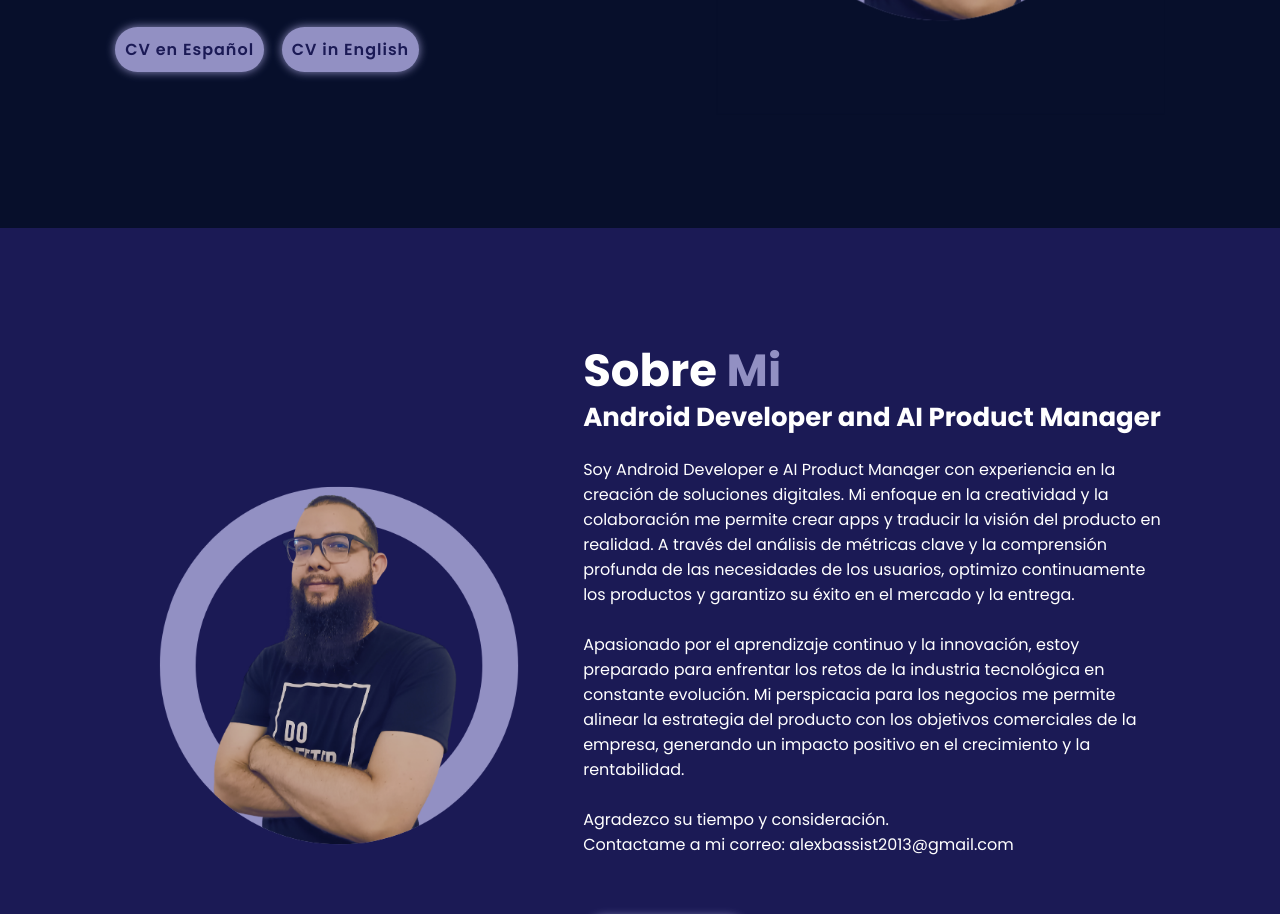
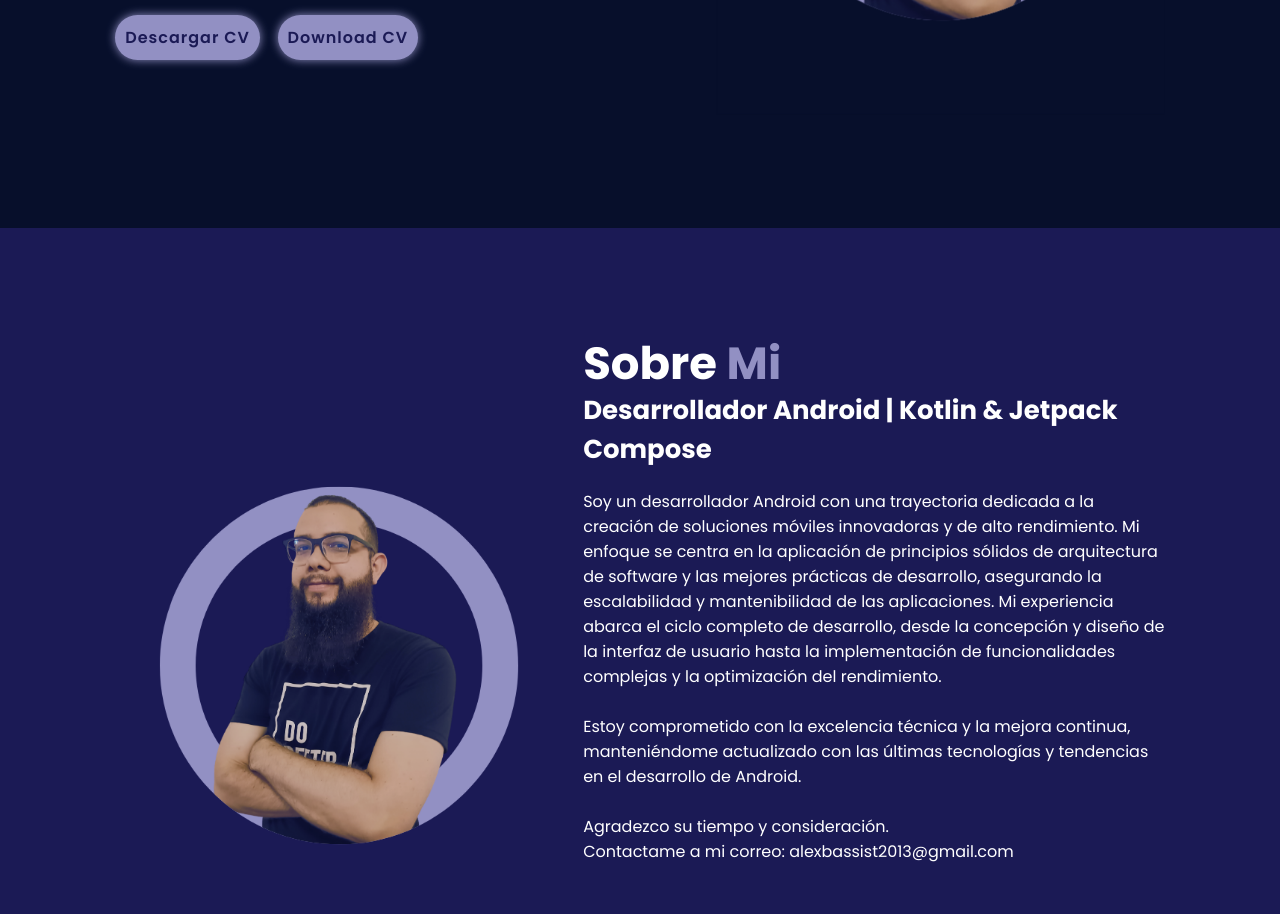
Before and after one commit to alexdevep7/MyPortfolio, a plain HTML site: page index.html in a window 1280 px wide. Shown: the part 572-1486 px from the top of the page. Drawn offline with nearby package versions, Linux system fonts and the light colour scheme.

Commit message:
new changes

```diff
--- a/index.html
+++ b/index.html
@@ -39,9 +39,8 @@
         <h1>Alfredo Castillo</h1>
         <h3>Y soy <span class="multiple-text"></span></h3>
         <p>
-          Colaboro con equipos multidisciplinarios para desarrollar software que
-          impulsa la transformación digital, creando experiencias de usuario
-          excepcionales que convierten ideas en productos exitosos.
+          Impulsado por la innovación y la mejora continua. comprometido con la
+          creación de aplicaciones de alta calidad y la colaboración en equipo.
         </p>
         <div class="social-media">
           <!-- los links para redes -->
@@ -54,16 +53,16 @@
           ></a>
         </div>
         <a
-          href="alfredo_castillo_cv.pdf"
+          href="android_developer_cv.pdf"
           download="curriculum_vitae.pdf"
           class="btn"
-          >CV en Español</a
+          >Descargar CV</a
         >
         <a
-          href="eng_alfredo_castillo_cvpdf.pdf"
+          href="eng_android_developer_cv.pdf"
           download="curriculum_vitae.pdf"
           class="btn"
-          >CV in English</a
+          >Download CV</a
         >
         <!--<a href="#" class="btn">Descargar CV</a> -->
       </div>
@@ -80,22 +79,21 @@
 
       <div class="about-content">
         <h2 class="heading">Sobre <span>Mi</span></h2>
-        <h3>Android Developer and AI Product Manager</h3>
+        <h3>Desarrollador Android | Kotlin & Jetpack Compose</h3>
         <p>
-          Soy Android Developer e AI Product Manager con experiencia en la
-          creación de soluciones digitales. Mi enfoque en la creatividad y la
-          colaboración me permite crear apps y traducir la visión del producto
-          en realidad. A través del análisis de métricas clave y la comprensión
-          profunda de las necesidades de los usuarios, optimizo continuamente
-          los productos y garantizo su éxito en el mercado y la entrega.
+          Soy un desarrollador Android con una trayectoria dedicada a la
+          creación de soluciones móviles innovadoras y de alto rendimiento. Mi
+          enfoque se centra en la aplicación de principios sólidos de
+          arquitectura de software y las mejores prácticas de desarrollo,
+          asegurando la escalabilidad y mantenibilidad de las aplicaciones. Mi
+          experiencia abarca el ciclo completo de desarrollo, desde la
+          concepción y diseño de la interfaz de usuario hasta la implementación
+          de funcionalidades complejas y la optimización del rendimiento.
           <br />
           <br />
-          Apasionado por el aprendizaje continuo y la innovación, estoy
-          preparado para enfrentar los retos de la industria tecnológica en
-          constante evolución. Mi perspicacia para los negocios me permite
-          alinear la estrategia del producto con los objetivos comerciales de la
-          empresa, generando un impacto positivo en el crecimiento y la
-          rentabilidad.
+          Estoy comprometido con la excelencia técnica y la mejora continua,
+          manteniéndome actualizado con las últimas tecnologías y tendencias en
+          el desarrollo de Android.
           <br />
           <br />
           Agradezco su tiempo y consideración.
@@ -141,10 +139,9 @@
           <i class="bx bx-cog"></i>
           <h3>Works tools</h3>
           <p>
-            Google workspace, Notio, Slack, Google analytics, Miro, Figma,
-            Lucid, ClickUp, Product Board, SQLite, Firebase, Git, Github,
-            Android Studio, VSCode, JS, Java, Kotlin, Gemini, Copilot, IBM
-            Watsonx.
+            Kotlin, Jetpack Compose, SQLite, Firebase, Git, Github, Android
+            Studio, VSCode, JS, Java, Google workspace, Notio, Slack, Miro,
+            Figma, Lucid, ClickUp, Product Board, Gemini, Copilot, IBM Watsonx.
           </p>
           <!-- <a href="#" class="btn">Read More</a> -->
         </div>
@@ -161,9 +158,8 @@
           <div class="portfolio-layer">
             <h4>Web app de Marketing</h4>
             <p>
-              Product Manager en Bluehackers LLC, para app Roalytics, analisis
-              de mercado, ciclo de vida, diseño, desde concepción hasta
-              lanzamiento.
+              QA en Bluehackers LLC, para app Roalytics, analisis de mercado,
+              ciclo de vida, diseño, desde concepción hasta lanzamiento.
             </p>
             <!-- <a href="#"><i class="bx bx-link-external" ></i></a> -->
           </div>
--- a/js/script.js
+++ b/js/script.js
@@ -56,7 +56,7 @@ ScrollReveal().reveal(".home-content p, .about-content", { origin: "right" });
 
 /*==================== typed js ====================*/
 const typed = new Typed(".multiple-text", {
-  strings: ["Android Developer", "AI Product Manager"],
+  strings: ["Android Developer", "Kotlin Developer"],
   typeSpeed: 100,
   backSpeed: 100,
   backDelay: 100,
```
